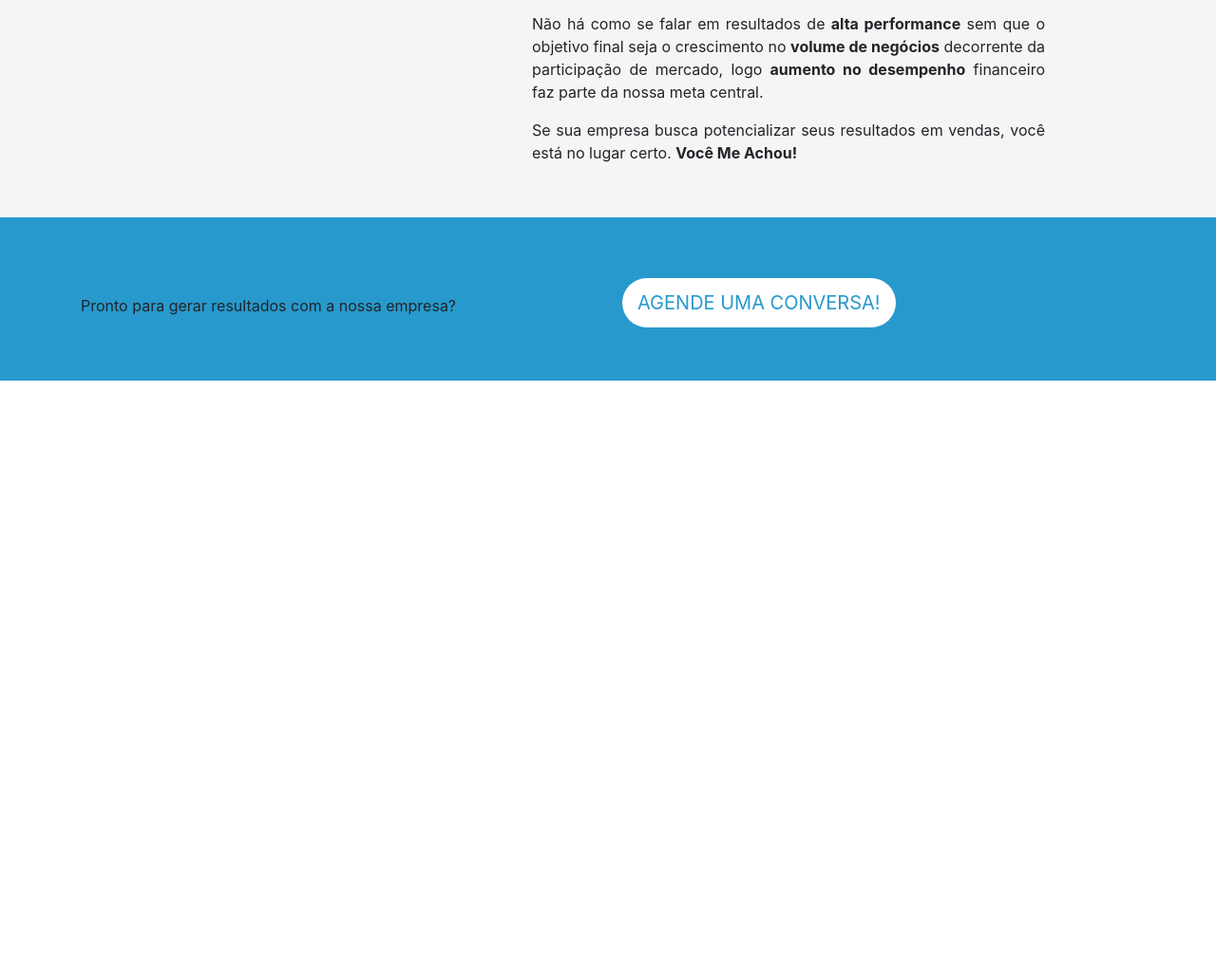
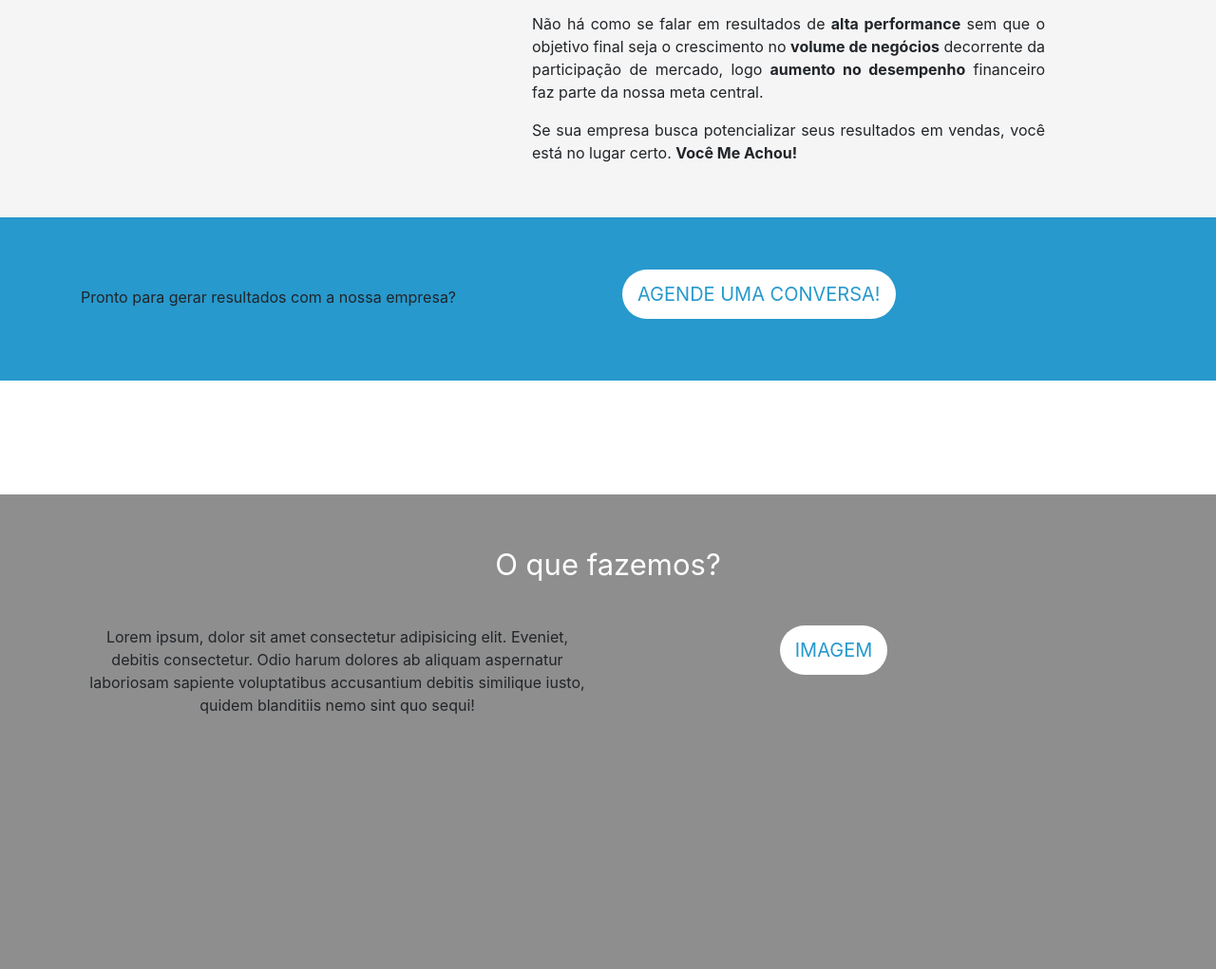
Before and after one commit to wilsonafs/meachou, a plain HTML site: page index.html in a window 1280 px wide. Shown: the part 1011-2032 px from the top of the page at 95% size. Before the commit the page ends 1532 px from the top, so only its background shows below. Drawn offline with Linux system fonts and the light colour scheme.

Commit message:
adicionando bloco o que fazemos

```diff
--- a/css/main.css
+++ b/css/main.css
@@ -445,3 +445,15 @@
         line-height: 58px;
     }
 }
+
+.title-high {
+    text-align: center;
+    color: #fff;
+}
+
+#section4 {
+    height: 500px;
+    background-color: #8e8e8e;
+    padding: 55px 0;
+    text-align: center;
+}
--- a/index.html
+++ b/index.html
@@ -23,7 +23,7 @@
             <ul class="menu ml-md-auto">
                 <li><a href="#section1" class="active">Home</a></li>
                 <li><a href="#section3" class="active">Sobre nós</a></li>
-                <li><a href="#" class="active">O que fazemos?</a></li>
+                <li><a href="#section4" class="active">O que fazemos?</a></li>
                 <li><a href="#" class="active">Contato</a></li>
             </ul>
         </div>
@@ -93,7 +93,7 @@
     </div>
 </section>
 
-<section id="section2" class="sd-section" style="padding-top: 4em;">
+<section id="section2" class="sd-section">
     <div dir="plans" class="container">
         <div class="row">
             <div class="col-12 col-md-7 col-lg-6">
@@ -108,7 +108,21 @@
 
 <br><br><br><br><br>
 
-
+<section id="section4" class="sd-section">
+    <div dir="plans" class="container">
+        <div class="row">
+            <div class="col-12 sd-title title-high">
+                <p>O que fazemos?</p>
+            </div>
+            <div class="col-12 col-md-7 col-lg-6">
+                <p>Lorem ipsum, dolor sit amet consectetur adipisicing elit. Eveniet, debitis consectetur. Odio harum dolores ab aliquam aspernatur laboriosam sapiente voluptatibus accusantium debitis similique iusto, quidem blanditiis nemo sint quo sequi!</p>
+            </div>
+            <div class="col-12 col-md-7 col-lg-5">
+                <a href="#" class="bt-default bt-high">Imagem</a>
+            </div>
+        </div>
+    </div>
+</section>
 
 
 
```
